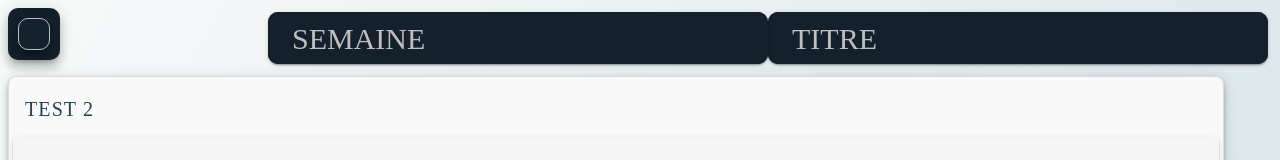
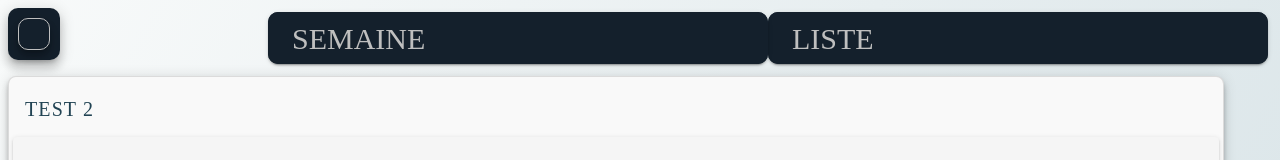
Before and after one commit to spinalcom/spinal-components, a Vue app: page / in a window 1280 px wide. Shown: the top 160 px of the page. Built offline with nearby package versions, Linux system fonts and the light colour scheme; the HTML template or start-up script is replaced by a standard one; a web font is replaced by a local one.

Commit message:
selector without list

```diff
--- a/src/components/SpaceSelector.vue
+++ b/src/components/SpaceSelector.vue
@@ -42,6 +42,7 @@
             style="cursor: pointer; padding: 12px; margin-bottom: 0px"
           >
             <div
+              @click="select(firstTile)"
               style="
                 width: 100%;
                 cursor: pointer;
@@ -49,7 +50,7 @@
                 margin-bottom: 0px;
               "
             >
-              {{ privateRootElement.name }}
+              {{ firstTile.name }}
             </div>
             <v-btn
               elevation="0"
@@ -164,6 +165,14 @@ export default {
     ExpandLoadCollapse,
   },
   props: {
+    list: {
+      type: Boolean,
+      default: false,
+    },
+    firstTile: {
+      type: Object,
+      default: () => ({ name: "Liste" }),
+    },
     onopen: {
       type: Function,
     },
@@ -199,21 +208,20 @@ export default {
       return el;
     },
     title() {
-      return this.value.title.length > 20
-        ? this.value.title.substring(0, 19) + "..."
-        : this.value.title;
+      return this.value.name.length > 20
+        ? this.value.name.substring(0, 19) + "..."
+        : this.value.name;
     },
   },
   methods: {
     select(item) {
       this.dive(item);
-      if (item.level > 0)
-        this.$emit("input", {
-          name: this.value.name,
-          title: item.name,
-          dynamicId: item.dynamicId,
-          color: item.color,
-        });
+      if (this.list && !item.level) return;
+      this.$emit("input", {
+        name: item.name,
+        dynamicId: item.dynamicId,
+        color: item.color,
+      });
     },
     dive(item) {
       this.$set(this.path, item.level, item.dynamicId);
--- a/src/components/SpinalNavigator.vue
+++ b/src/components/SpinalNavigator.vue
@@ -6,11 +6,10 @@
       class="d-inline"
       :max-depth="maxDepth"
       :onopen="expandSelector"
+      :list="list"
+      :first-tile="firstTile"
     ></space-selector>
-    <time-selector
-      class="d-inline"
-      v-model="navigator.period"
-    ></time-selector>
+    <time-selector class="d-inline" v-model="navigator.period"></time-selector>
   </div>
 </template>
 
@@ -28,6 +27,14 @@ export default {
       type: Object,
       required: true,
     },
+    list: {
+      type: Boolean,
+      default: false,
+    },
+    firstTile: {
+      type: Object,
+      default: () => ({ name: "Liste" }),
+    },
     expandSelector: {
       type: Function,
       required: true,
@@ -38,24 +45,24 @@ export default {
     },
     path: {
       type: Object,
-      default: () =>({})
-    }
+      default: () => ({}),
+    },
   },
 
   data() {
     return {
       navigator: this.value,
-      cur_path: this.path
+      cur_path: this.path,
     };
   },
 
   watch: {
     navigator() {
-      this.$emit("input", this.navigator)
+      this.$emit("input", this.navigator);
     },
     cur_path() {
-      this.$emit("update:path", this.cur_path)
-    }
+      this.$emit("update:path", this.cur_path);
+    },
   },
 };
 </script>
```
Also changed, not shown: 7 other files (tests, documents, lock files or other folders).
